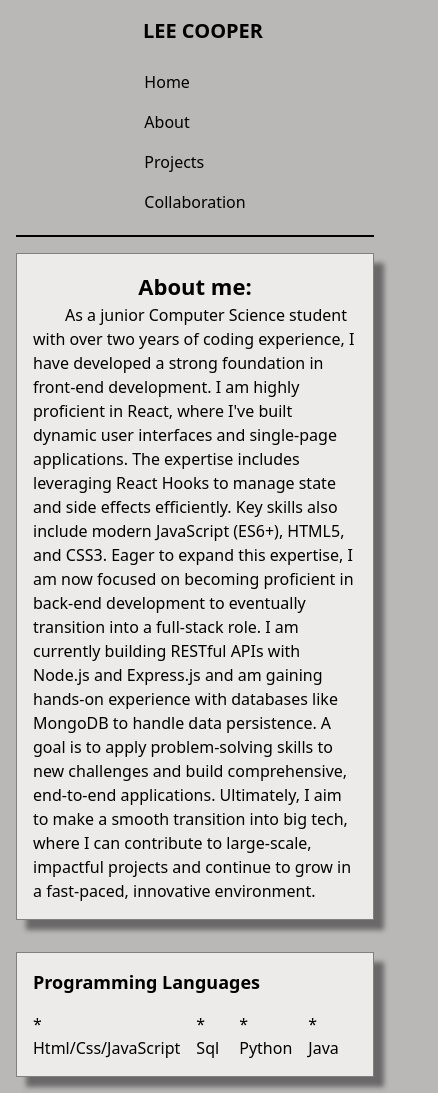
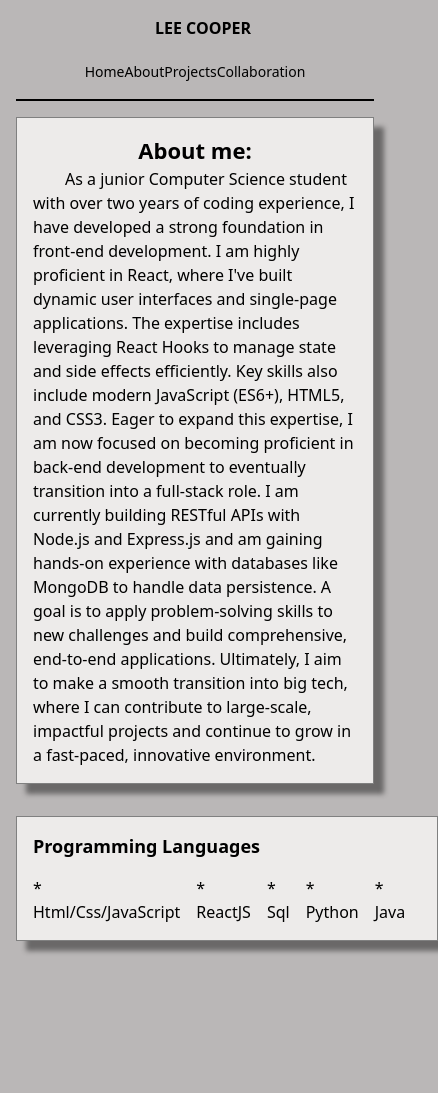
Before and after one commit to leecooper29/PortfolioWebsite, a React (Vite) app: page /about in a window 390 px wide. Shown: the whole page, 438 px wide, since content can reach past the window. After the commit the page ends 957 px from the top, so only its background shows below. Built offline with nearby package versions, Linux system fonts and the light colour scheme.

Commit message:
aded media quries

```diff
--- a/src/App.css
+++ b/src/App.css
@@ -1,3 +1,5 @@
+@import "tailwindcss";
+
 body {
   margin: 0;
   padding: 0;
--- a/src/App.tsx
+++ b/src/App.tsx
@@ -4,7 +4,7 @@ import AboutPage from "./pages/about";
 import CollaborationPage from "./pages/collaboration";
 import HomePage from "./pages/homepage";
 import ProjectsPage from "./pages/projects";
-// use cursor on other pc to swtich project from typescript to javascript
+// using tailwind for styling (will implement later)
 
 function App() {
   return (
--- a/src/pages/about.tsx
+++ b/src/pages/about.tsx
@@ -1,10 +1,10 @@
 import "./components/about.css";
+import { SkillsList } from "./components/skills-list";
 import Header from "./header";
-import { SkillsList } from "./components/skills-list";
 
 function AboutPage() {
-  const skills = ["Html/Css/JavaScript", , "Sql", "Python", "Java"];
-  const frameworks = ["ReactJS", "NodeJS", "ExpressJS", "Flask", "Django"];
+  const skills = ["Html/Css/JavaScript", "ReactJS", "Sql", "Python", "Java"];
+  const frameworks = [, "NodeJS", "ExpressJS", "Flask", "Django"];
 
   return (
     <>
--- a/src/pages/components/about.css
+++ b/src/pages/components/about.css
@@ -19,3 +19,10 @@ h3 {
 article p {
   text-indent: 2em;
 }
+
+.btn {
+  margin-top: 1rem;
+  padding: 0.5rem 1rem;
+  background-color: transparent;
+  border: 2px solid #333;
+}
--- a/src/pages/components/collaboration.css
+++ b/src/pages/components/collaboration.css
@@ -16,6 +16,7 @@ h4 {
   margin: 1rem;
   padding: 1rem;
   width: 400px;
+  background-color: #edebea;
 }
 
 .form-item {
--- /dev/null
+++ b/src/pages/components/frameworks.tsx
@@ -0,0 +1,15 @@
+// import etc...
+
+function frameworks({ frameworks }: { frameworks: string[] }) {
+  return (
+    <div className="frameworks">
+      <h2>Frameworks/Technologies</h2>
+      <ul>
+        {frameworks.map((framework) => (
+          <li key={framework}>{framework}</li>
+        ))}
+      </ul>
+    </div>
+  );
+}
+export default frameworks;
--- a/src/pages/components/header.css
+++ b/src/pages/components/header.css
@@ -35,13 +35,24 @@ h1 {
     margin-top: 1rem;
   }
 
+  /* changes here */
   .nav-list ul {
-    flex-direction: column;
     align-items: flex-start;
     width: 100%;
   }
 
   .nav-list ul li {
-    padding: 0.5rem 0;
+    padding: 0.5rem 0.5rem;
   }
 }
+
+@media screen and (max-width: 400px) {
+  h1 {
+    font-size: 16px;
+  }
+
+  .nav-list ul li {
+    padding: 0.3rem 0;
+    font-size: 14px;
+  }
+}
--- a/src/pages/homepage.tsx
+++ b/src/pages/homepage.tsx
@@ -12,7 +12,7 @@ function HomePage() {
   const education = [
     {
       degree: "Bachelor of Science",
-      institution: "UCONN STAMFORD",
+      institution: "Uconn Stamford",
       field: "Computer Science",
       graduationDate: "Spring 2027",
     },
--- a/src/pages/projects.css
+++ b/src/pages/projects.css
@@ -44,3 +44,15 @@ h2 {
     margin-bottom: 1rem;
   }
 }
+
+@media screen and (max-width: 680px) {
+  .featured-projects {
+    display: grid;
+    grid-template-columns: 1fr;
+  }
+
+  .project-item {
+    font-size: 12px;
+    margin-bottom: 1rem;
+  }
+}
--- a/vite.config.ts
+++ b/vite.config.ts
@@ -2,6 +2,7 @@ import tailwindcss from "@tailwindcss/vite";
 import react from "@vitejs/plugin-react";
 import path from "path";
 import { defineConfig } from "vite";
+import tailwindcss from "@tailwindcss/vite";
 
 // https://vite.dev/config/
 export default defineConfig({
```
